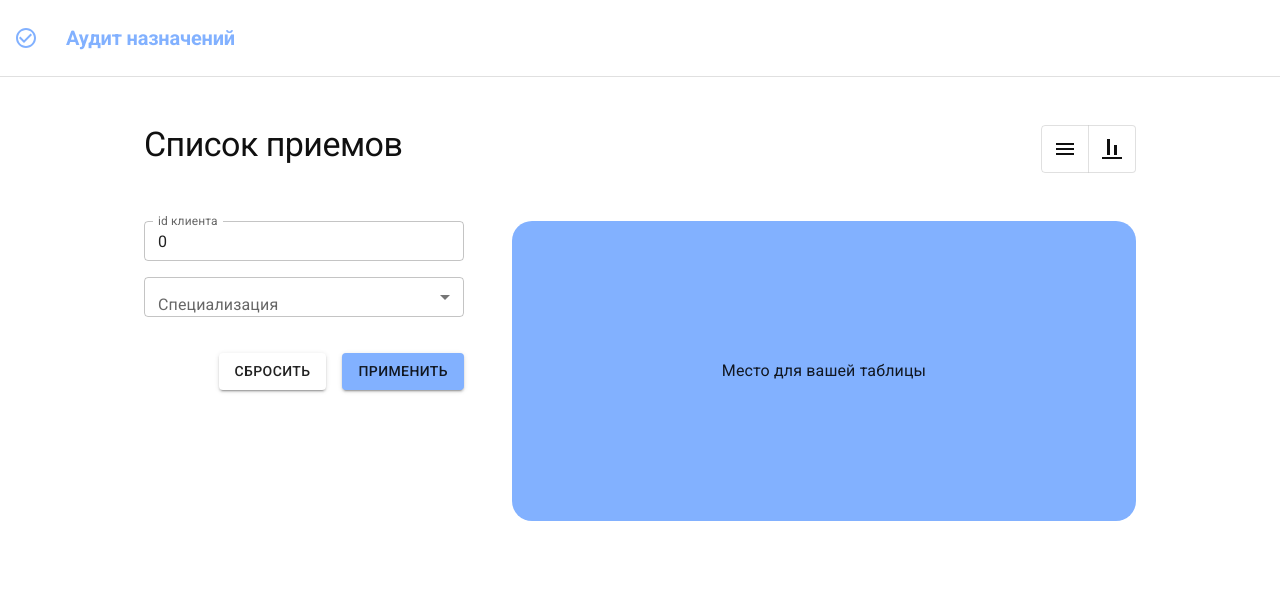
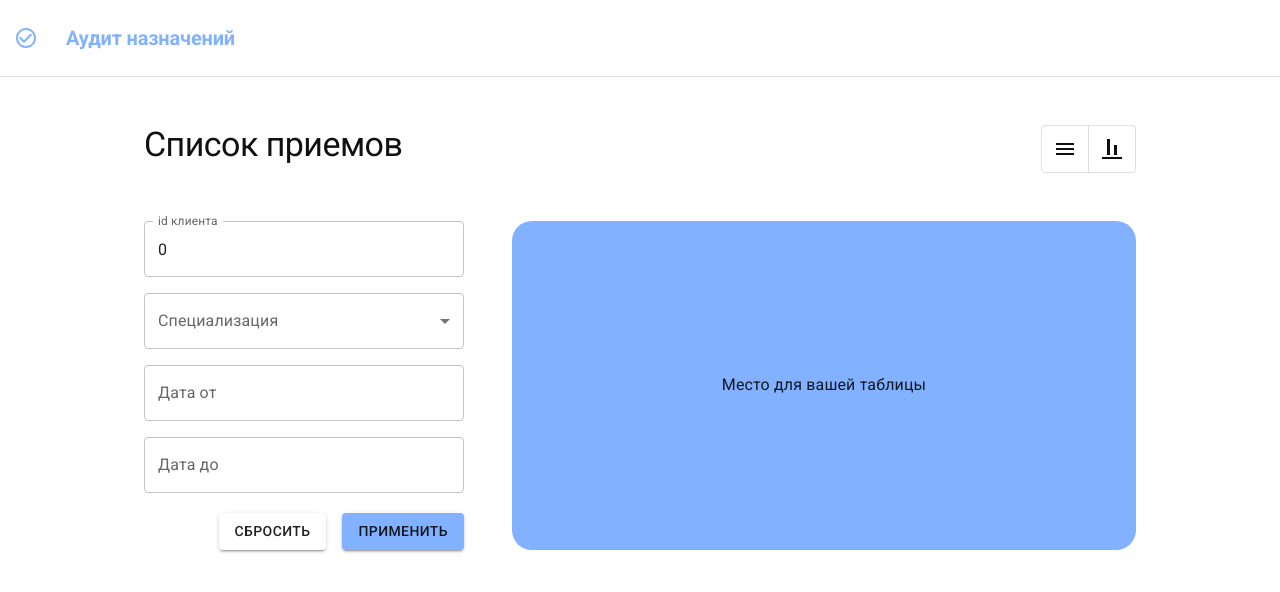
Before and after one commit to Michaverkh/my-clinic, a React (Create React App) app: page /table in a window 1280 px wide. Shown: the top 592 px of the page. Built offline with nearby package versions, Linux system fonts and the light colour scheme.

Commit message:
сделанны фильтры для таблицы

```diff
--- a/package.json
+++ b/package.json
@@ -8,6 +8,7 @@
     "@fontsource/roboto": "^4.5.8",
     "@mui/icons-material": "^5.11.16",
     "@mui/material": "^5.13.1",
+    "@mui/x-date-pickers": "^6.5.0",
     "@testing-library/jest-dom": "^5.16.5",
     "@testing-library/react": "^13.4.0",
     "@testing-library/user-event": "^13.5.0",
@@ -15,6 +16,8 @@
     "@types/node": "^16.18.30",
     "@types/react": "^18.2.6",
     "@types/react-dom": "^18.2.4",
+    "date-fns": "^2.30.0",
+    "dayjs": "^1.11.7",
     "formik": "^2.2.9",
     "mobx": "^6.9.0",
     "mobx-react-lite": "^3.4.3",
--- a/src/app/App.tsx
+++ b/src/app/App.tsx
@@ -1,16 +1,21 @@
 import React from "react";
 import { BrowserRouter } from "react-router-dom";
+import { LocalizationProvider } from "@mui/x-date-pickers";
+import { AdapterDateFns } from "@mui/x-date-pickers/AdapterDateFns";
+import ru from "date-fns/locale/ru";
 import { Box } from "@mui/material";
 import { MainPage } from "pages/main";
 import "./App.css";
 
 function App() {
   return (
-    <BrowserRouter>
-      <Box sx={{ height: "100vh" }} className="App">
-        <MainPage />
-      </Box>
-    </BrowserRouter>
+    <LocalizationProvider dateAdapter={AdapterDateFns} adapterLocale={ru}>
+      <BrowserRouter>
+        <Box sx={{ height: "100vh" }} className="App">
+          <MainPage />
+        </Box>
+      </BrowserRouter>
+    </LocalizationProvider>
   );
 }
 
--- a/src/pages/upLoadPage/UpLoadpage.tsx
+++ b/src/pages/upLoadPage/UpLoadpage.tsx
@@ -7,7 +7,6 @@ export const UploadPage: FC = () => {
       sx={{
         display: "flex",
         justifyContent: "center",
-        // height: "100vh",
       }}
     >
       <Button
--- a/src/pages/viewDataPage/ViewDataPage.tsx
+++ b/src/pages/viewDataPage/ViewDataPage.tsx
@@ -11,6 +11,11 @@ import { Link, Routes, Route, useNavigate } from "react-router-dom";
 import { RoterPath } from "shared/router/enums";
 import { TableWidget } from "widgets/tableWidget";
 import { DashboardWidget } from "widgets/dashboardWidget";
+
+/**
+ * To do:
+ * Список приемов вынести в отдельный компонент
+ */
 
 export const ViewDataPage: FC = () => {
   const navigate = useNavigate();
--- /dev/null
+++ b/src/shared/components/datePicker/FormicDatePicker.tsx
@@ -0,0 +1,21 @@
+import { DatePicker, DatePickerProps } from "@mui/x-date-pickers/DatePicker";
+import { useField, useFormikContext } from "formik";
+import React from "react";
+type Props<TDate> = {
+  name: string;
+} & Omit<DatePickerProps<TDate>, "onChange" | "value">;
+
+export const FormikDatePicker = <TInputDate, TDate = TInputDate>(
+  props: Props<TDate>
+) => {
+  const { name, ...restProps } = props;
+  const [field] = useField(name);
+  const { setFieldValue } = useFormikContext();
+  return (
+    <DatePicker
+      {...restProps}
+      value={field.value ?? null}
+      onChange={(val) => setFieldValue(name, val)}
+    />
+  );
+};
--- /dev/null
+++ b/src/shared/components/datePicker/index.tsx
@@ -0,0 +1 @@
+export { FormikDatePicker } from "./FormicDatePicker";
--- a/src/widgets/receptionFiltersForm/AppointmentFiltersForm.tsx
+++ b/src/widgets/receptionFiltersForm/AppointmentFiltersForm.tsx
@@ -1,7 +1,6 @@
 import { Box } from "@mui/system";
-import React, { FC } from "react";
+import { FC } from "react";
 import { Formik } from "formik";
-import * as yup from "yup";
 import { InputBase } from "shared/components/inputBase";
 import {
   Button,
@@ -10,42 +9,15 @@ import {
   InputLabel,
   FormControl,
 } from "@mui/material";
-import { IOption } from "shared/interfaces";
-
-interface IReceptionFiltersValues {
-  clientId?: number;
-  specialisation?: string[];
-}
-
-const receptionInitialValues: IReceptionFiltersValues = {
-  clientId: 0,
-  specialisation: [],
-};
-
-const receptionFiltersSchema = yup.object().shape({
-  clientId: yup.number().typeError("Неверный формат"),
-});
-
-const specialisationOptions: IOption[] = [
-  {
-    label: "отоларинголог",
-    value: "otolaryngology",
-  },
-  {
-    label: "кардиолог",
-    value: "cardiology",
-  },
-  {
-    label: "невролог",
-    value: "neurology",
-  },
-];
+import { FormikDatePicker } from "shared/components/datePicker";
+import {
+  receptionFiltersSchema,
+  receptionInitialValues,
+  specialisationOptions,
+} from "./constants";
+import { handleSubmit } from "./handlers";
 
 export const ReceptionFiltersForm: FC = () => {
-  const handleSubmit = (values: IReceptionFiltersValues): void => {
-    console.log(values);
-  };
-
   return (
     <Box>
       <Formik
@@ -70,7 +42,6 @@ export const ReceptionFiltersForm: FC = () => {
                 name="clientId"
                 error={!!touched.clientId && !!errors.clientId}
                 helperText={touched.clientId && errors.clientId}
-                size="small"
               />
               <FormControl>
                 <InputLabel id="specialisation-id">Специализация</InputLabel>
@@ -80,7 +51,6 @@ export const ReceptionFiltersForm: FC = () => {
                   value={values.specialisation}
                   label="Специализация"
                   name="specialisation"
-                  size="small"
                   multiple
                 >
                   {specialisationOptions.map((option) => (
@@ -90,7 +60,8 @@ export const ReceptionFiltersForm: FC = () => {
                   ))}
                 </Select>
               </FormControl>
-              <FormControl></FormControl>
+              <FormikDatePicker label="Дата от" name="dateFrom" />
+              <FormikDatePicker label="Дата до" name="dateTo" />
             </Box>
             <Box display="flex" justifyContent="flex-end" mt="20px">
               <Button
--- /dev/null
+++ b/src/widgets/receptionFiltersForm/constants.ts
@@ -0,0 +1,29 @@
+import { IOption } from "shared/interfaces";
+import { IReceptionFiltersValues } from "./interfaces";
+import * as yup from "yup";
+
+export const specialisationOptions: IOption[] = [
+  {
+    label: "отоларинголог",
+    value: "otolaryngology",
+  },
+  {
+    label: "кардиолог",
+    value: "cardiology",
+  },
+  {
+    label: "невролог",
+    value: "neurology",
+  },
+];
+
+export const receptionInitialValues: IReceptionFiltersValues = {
+  clientId: 0,
+  specialisation: [],
+  dateFrom: null,
+  dateTo: null,
+};
+
+export const receptionFiltersSchema = yup.object().shape({
+  clientId: yup.number().typeError("Неверный формат"),
+});
--- /dev/null
+++ b/src/widgets/receptionFiltersForm/handlers.ts
@@ -0,0 +1,5 @@
+import { IReceptionFiltersValues } from "./interfaces";
+
+export const handleSubmit = (values: IReceptionFiltersValues): void => {
+  console.log(values);
+};
--- /dev/null
+++ b/src/widgets/receptionFiltersForm/interfaces.ts
@@ -0,0 +1,6 @@
+export interface IReceptionFiltersValues {
+  clientId?: number;
+  specialisation?: string[];
+  dateFrom: Date | null;
+  dateTo: Date | null;
+}
```
Also changed, not shown: src/pages/main/MainPage.tsx (+1 -8 lines), src/pages/testPage/index.tsx (deleted, +0 -41 lines), 1 other file (tests, documents, lock files or other folders).
